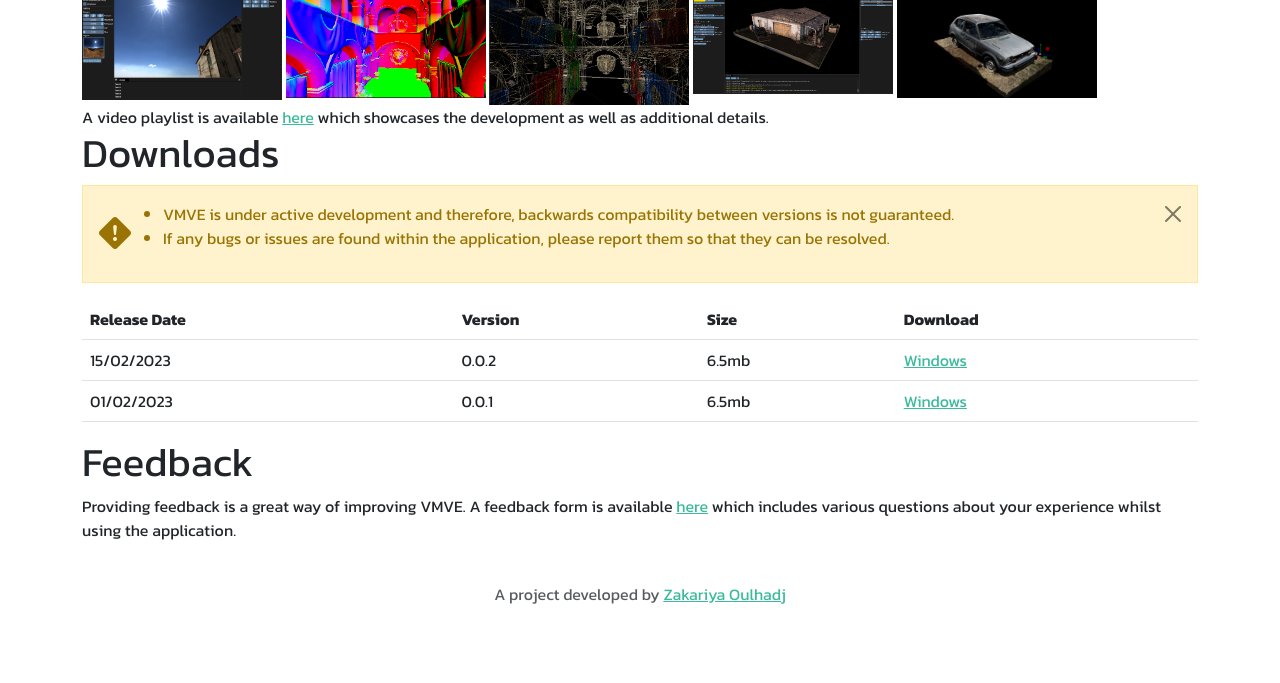
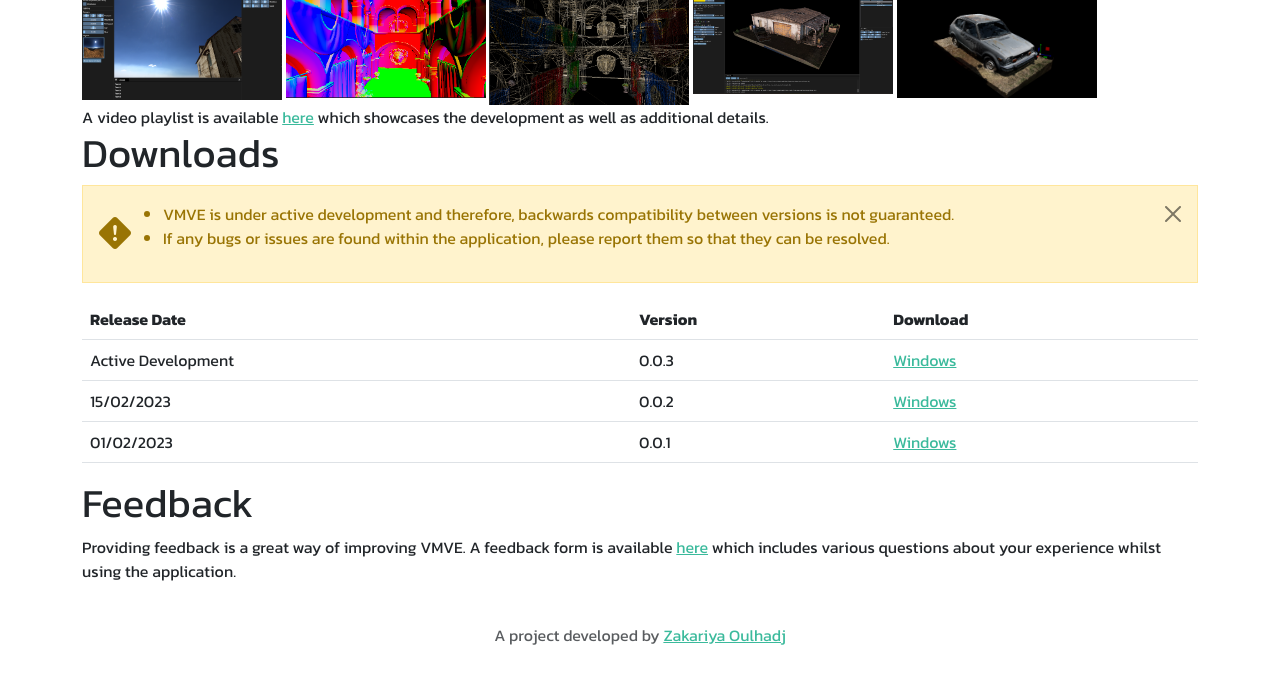
Before and after one commit to ZOulhadj/vmve_website, a website: page index.html in a window 1280 px wide. Shown: the part 1540-2223 px from the top of the page. Before the commit the page ends 2202 px from the top, so only its background shows below. Drawn offline with nearby package versions, Linux system fonts and the light colour scheme.

Commit message:
Fixed releases and added new version which is currently in active development.

```diff
--- a/index.html
+++ b/index.html
@@ -189,13 +189,18 @@
                 <tr>
                     <th>Release Date</th>
                     <th>Version</th>
-                    <th>Size</th>
                     <th>Download</th>
+                </tr>
+                <tr>
+                    <td>Active Development</td>
+                    <td>0.0.3</td>
+                    <td>
+                        <a href="assets/downloads/vmve_0.0.3.zip">Windows</a>
+                    </td>
                 </tr>
                 <tr>
                     <td>15/02/2023</td>
                     <td>0.0.2</td>
-                    <td>6.5mb</td>
                     <td>
                         <a href="assets/downloads/vmve_0.0.2.zip">Windows</a>
                     </td>
@@ -203,8 +208,7 @@
                 <tr>
                     <td>01/02/2023</td>
                     <td>0.0.1</td>
-                    <td>6.5mb</td>
-                    <td>
+                                        <td>
                         <a href="assets/downloads/vmve_0.0.1.zip">Windows</a>
                     </td>
                 </tr>
```
Also changed, not shown: 1 other file.
